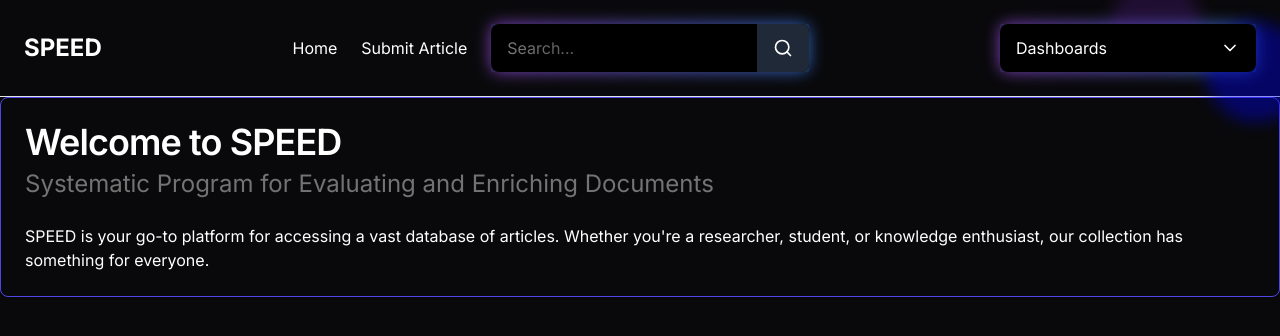
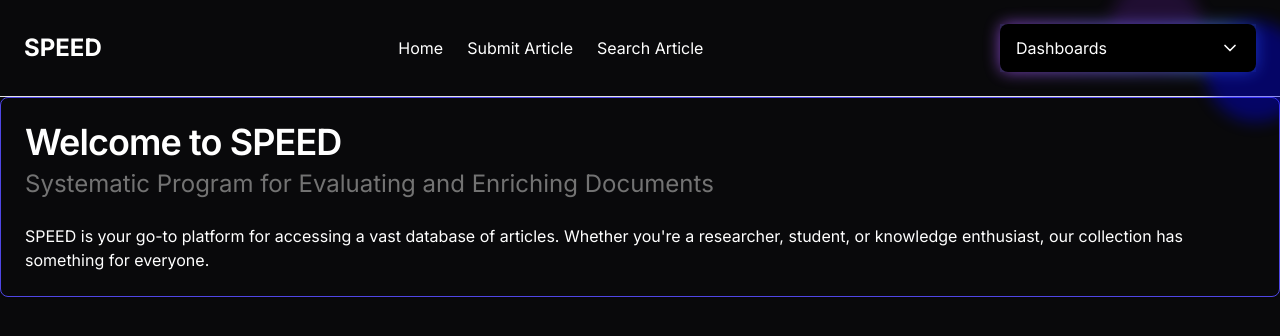
Before and after one commit to GeeTyler/SPEED_CISE_W203_05, a Next.js app in the folder frontend/: page / in a window 1280 px wide. Shown: the top 336 px of the page. Built offline with nearby package versions, Linux system fonts and the light colour scheme.

Commit message:
added boilerplate for empty pages

```diff
--- a/frontend/app/components/admin-dashboard/page.tsx
+++ b/frontend/app/components/admin-dashboard/page.tsx
@@ -0,0 +1,9 @@
+const AdminDashboardPage: React.FC = () => {
+    return (
+        <div>
+            <h1>Admin Dashboard</h1>
+        </div>
+    );
+};
+
+export default AdminDashboardPage;
--- a/frontend/app/components/analyst-dashboard/page.tsx
+++ b/frontend/app/components/analyst-dashboard/page.tsx
@@ -0,0 +1,9 @@
+const AnalystDashboard: React.FC = () => {
+    return (
+        <div>
+            <h1>Analyst Dashboard</h1>
+        </div>
+    );
+};
+
+export default AnalystDashboard;
--- a/frontend/app/components/search-article/page.tsx
+++ b/frontend/app/components/search-article/page.tsx
@@ -0,0 +1,9 @@
+const SearchArticlePage: React.FC = () => {
+    return (
+        <div>
+            <h1>Search Article</h1>
+        </div>
+    );
+};
+
+export default SearchArticlePage;
--- a/frontend/app/components/user-dashboard/page.tsx
+++ b/frontend/app/components/user-dashboard/page.tsx
@@ -0,0 +1,9 @@
+const UserDashboard: React.FC = () => {
+    return (
+        <div>
+            <h1>User Dashboard</h1>
+        </div>
+    );
+};
+
+export default UserDashboard;
--- a/frontend/app/ui/navbar/navbar.tsx
+++ b/frontend/app/ui/navbar/navbar.tsx
@@ -2,7 +2,6 @@
 
 import React, { useState, useRef, useEffect } from 'react';
 import Link from 'next/link';
-import { AnimatedSearchBar } from './animated-search-bar';
 import { GlowingDashboardDropdown } from './glowing-dashboard-dropdown';
 import { Menu, ChevronDown } from 'lucide-react';
 import "@/app/styles/link-animation.css"
@@ -44,7 +43,7 @@ const Navbar: React.FC = () => {
       <div className="hidden md:flex flex-row items-center justify-center gap-6">
         <Link href="/" className="hover-underline-animation">Home</Link>
         <Link href="/components/submit-article" className="whitespace-nowrap hover-underline-animation">Submit Article</Link>
-        <AnimatedSearchBar />
+        <Link href="/components/search-article" className="hover-underline-animation">Search Article</Link>
       </div>
       <div className="hidden md:block">
         <GlowingDashboardDropdown />
```
